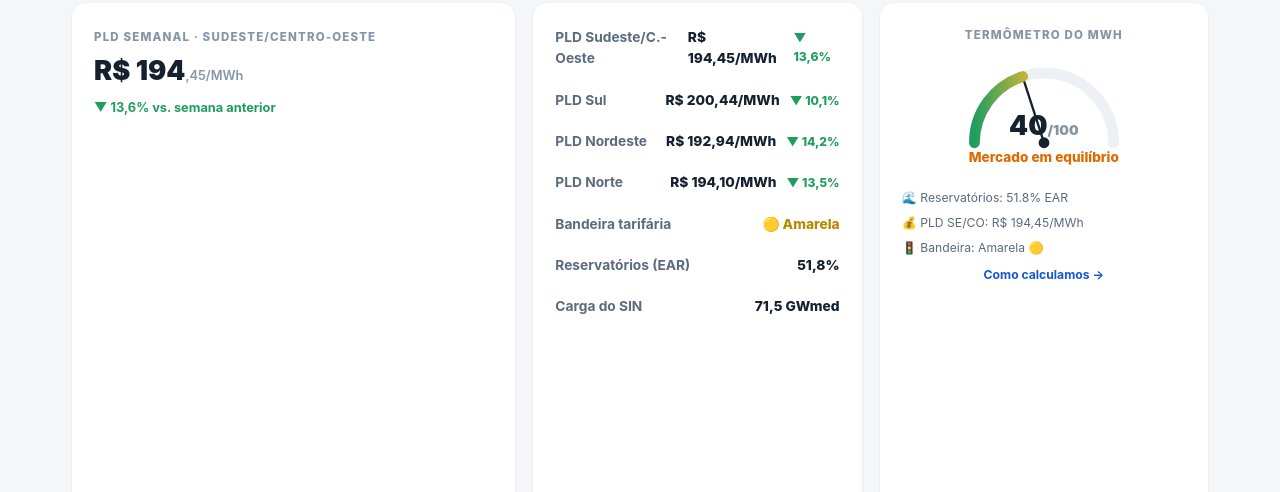
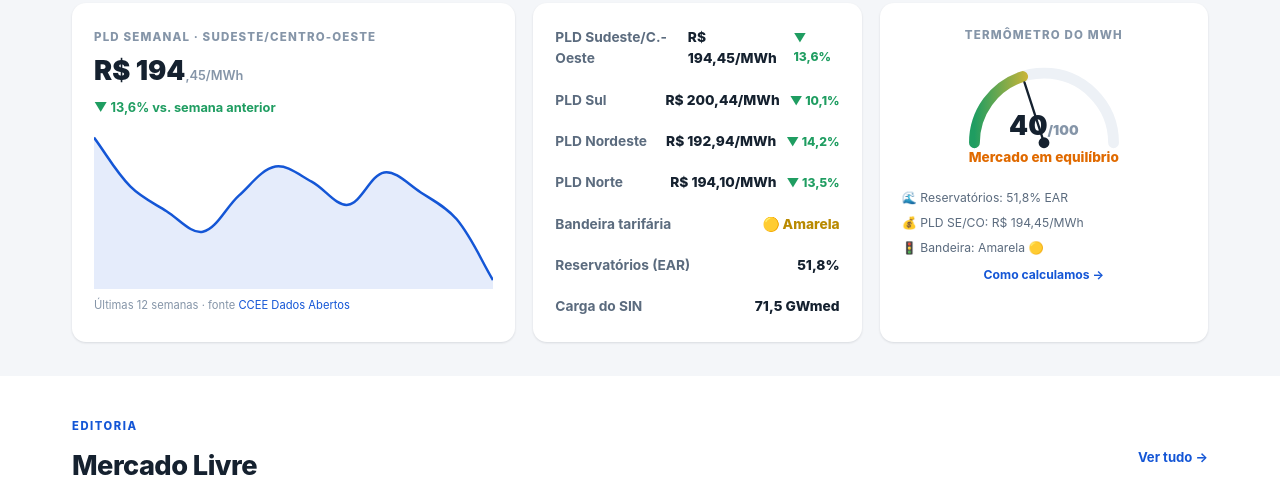
Before and after one commit to ericfrancozi/megagrid-site, a website: page site/index.html in a window 1280 px wide. Shown: the part 1376-1868 px from the top of the page. Drawn offline with nearby package versions, Linux system fonts and the light colour scheme.

Commit message:
fix: termômetro EAR decimal (vírgula) + Chart.js canvas height infinita

```diff
--- a/site/index.html
+++ b/site/index.html
@@ -391,7 +391,7 @@
         <span class="wt">PLD Semanal · Sudeste/Centro-Oeste</span>
         <div class="big" id="pld-val">R$ —</div>
         <span class="var" id="pld-var">vs. semana anterior</span>
-        <canvas id="pld-chart" height="84" style="margin-top:10px"></canvas>
+        <div style="position:relative;height:160px;margin-top:10px"><canvas id="pld-chart"></canvas></div>
         <div class="ft">Últimas 12 semanas · fonte <a href="https://dadosabertos.ccee.org.br" target="_blank" rel="noopener" style="color:var(--blue)">CCEE Dados Abertos</a></div>
       </div>
       <div class="card w-quotes">
@@ -864,7 +864,7 @@ function renderTermometro(termo){
   if(det&&termo&&termo.componentes){
     var c=termo.componentes;
     var bm={verde:'Verde 🟢',amarela:'Amarela 🟡',vermelha1:'Verm. P1 🔴',vermelha2:'Verm. P2 🔴',escassez:'Escassez ⚫'};
-    det.innerHTML='<div>🌊 Reservatórios: '+(c.ear&&c.ear.valor!=null?c.ear.valor.toFixed(1)+'% EAR':'—')+'</div><div>💰 PLD SE/CO: '+(c.pld_momentum&&c.pld_momentum.valor?'R$ '+Number(c.pld_momentum.valor).toFixed(2).replace('.',',')+'/MWh':'—')+'</div><div>🚦 Bandeira: '+(c.bandeira&&bm[c.bandeira.valor]||'—')+'</div>';
+    det.innerHTML='<div>🌊 Reservatórios: '+(c.ear&&c.ear.valor!=null?c.ear.valor.toFixed(1).replace('.',',')+'% EAR':'—')+'</div><div>💰 PLD SE/CO: '+(c.pld_momentum&&c.pld_momentum.valor?'R$ '+Number(c.pld_momentum.valor).toFixed(2).replace('.',',')+'/MWh':'—')+'</div><div>🚦 Bandeira: '+(c.bandeira&&bm[c.bandeira.valor]||'—')+'</div>';
   }
 }
 
```
